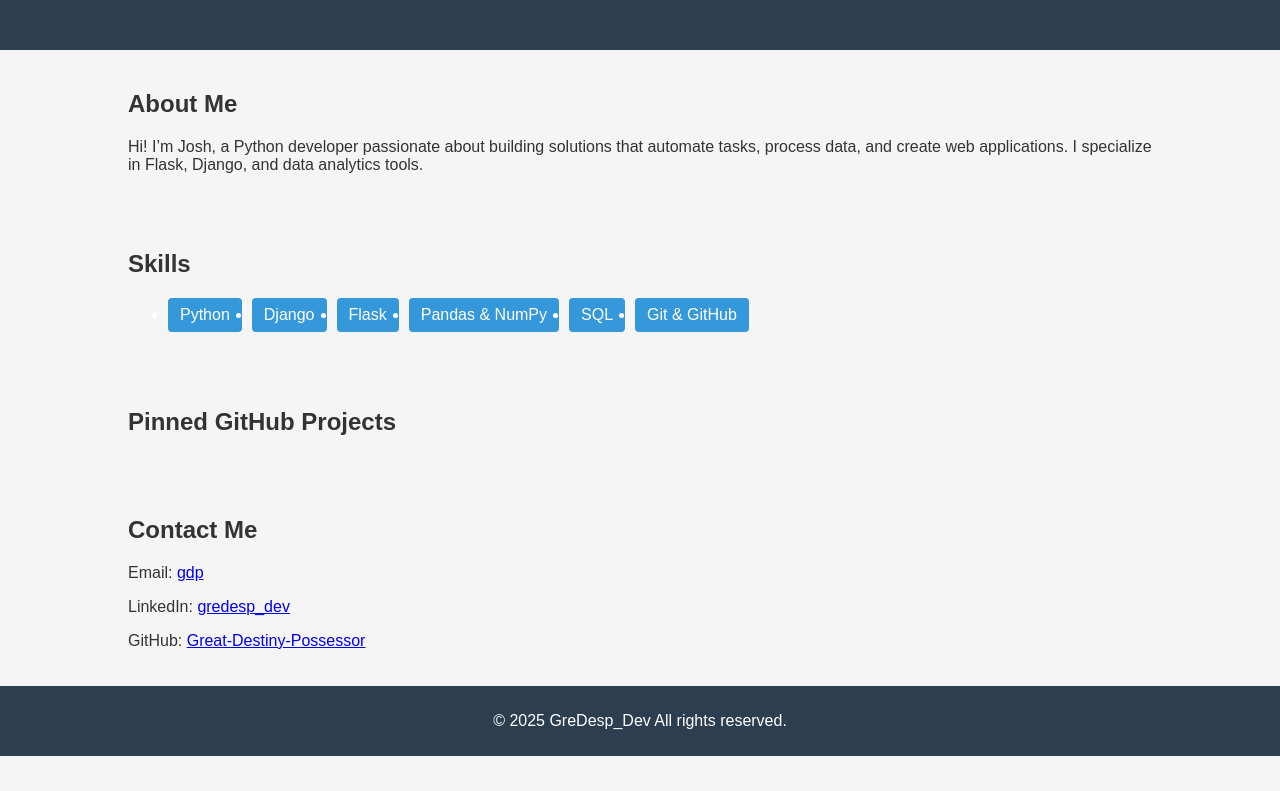
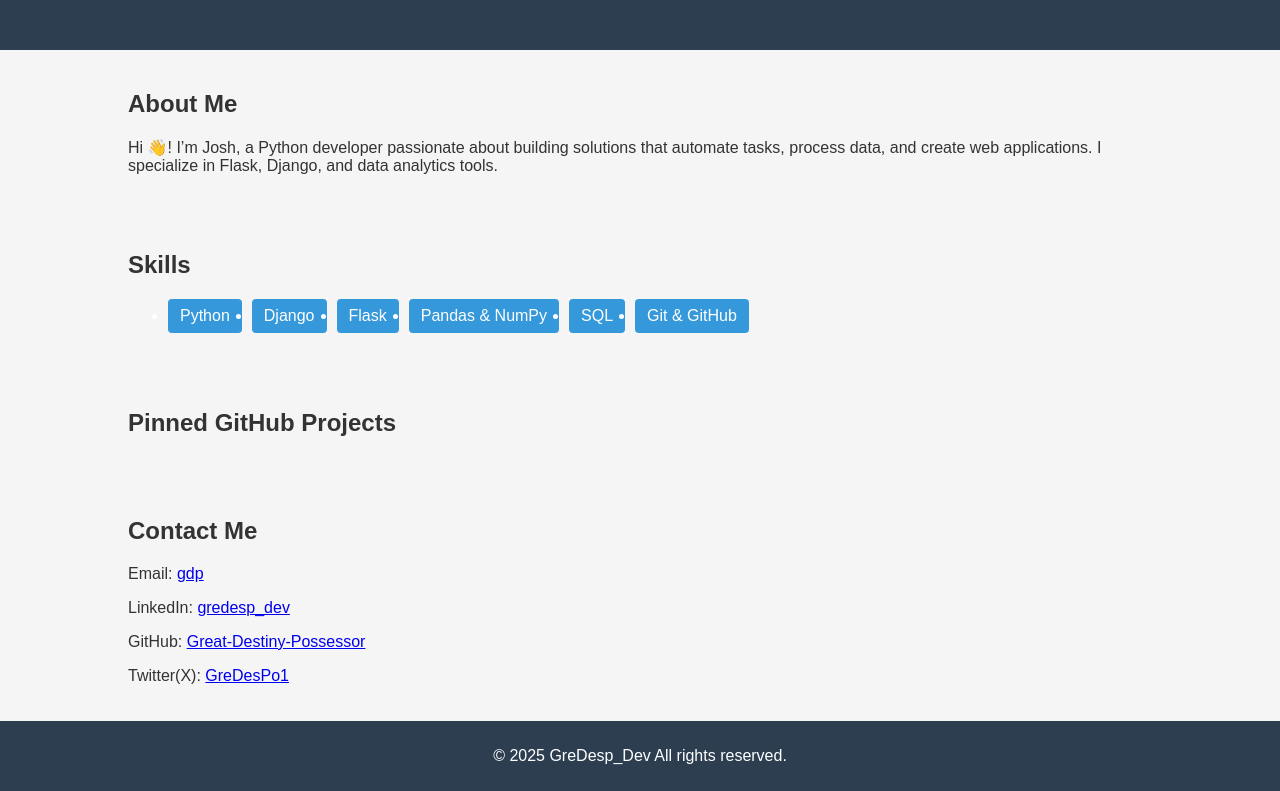
Before and after one commit to Great-Destiny-Possessor/My-Python-Portfolio, a plain HTML site: page index.html in a window 1280 px wide. Shown: the part 336-1127 px from the top of the page. Before the commit the page ends 1092 px from the top, so only its background shows below. Drawn offline with Linux system fonts and the light colour scheme; no server answers.

Commit message:
Update index.html

```diff
--- a/index.html
+++ b/index.html
@@ -24,7 +24,7 @@
     <section id="about">
         <div class="container">
             <h2>About Me</h2>
-            <p>Hi! I’m Josh, a Python developer passionate about building solutions that automate tasks, process data, and create web applications. I specialize in Flask, Django, and data analytics tools.</p>
+            <p id="intro">Hi 👋! I’m Josh, a Python developer passionate about building solutions that automate tasks, process data, and create web applications. I specialize in Flask, Django, and data analytics tools.</p>
         </div>
     </section>
 
@@ -55,6 +55,7 @@
             <p>Email: <a href="mailto:ayomojoshua12345@gmail.com">gdp</a></p>
             <p>LinkedIn: <a href="https://www.linkedin.com/in/ayomo-joshua-3a7929235" target="_blank">gredesp_dev</a></p>
             <p>GitHub: <a href="https://github.com/Great-Destiny-Possessor" target="_blank">Great-Destiny-Possessor</a></p>
+            <p>Twitter(X): <a href="https://x.com/GreDesPo1">GreDesPo1</a></p>
         </div>
     </section>
 
```
